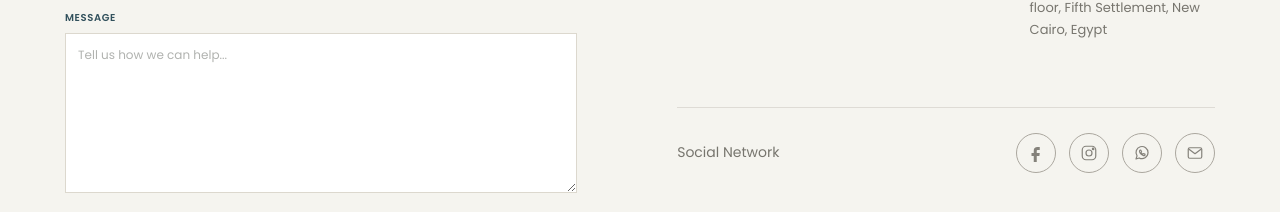
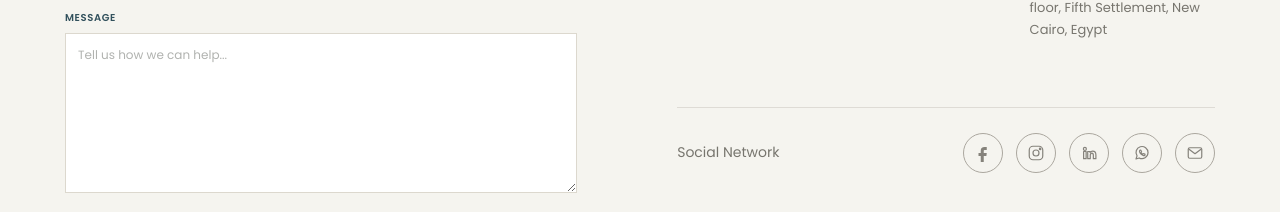
Before and after one commit to WM-cooaporate/IUNU_Website, a React (Vite) app: page /contact in a window 1280 px wide. Shown: the part 837-1049 px from the top of the page. Built offline with nearby package versions, Linux system fonts and the light colour scheme; no server answers.

Commit message:
add linkedin

```diff
--- a/src/pages/Contact/Contact.jsx
+++ b/src/pages/Contact/Contact.jsx
@@ -526,7 +526,21 @@ function Contact() {
                   </svg>
                 </a>
 
+{/* LinkedIn */}
 
+<a
+  href="https://www.linkedin.com/company/iunudevelopments/posts/?feedView=all"
+  target="_blank"
+  rel="noopener noreferrer"
+  aria-label="LinkedIn"
+  className="social-link"
+>
+  <svg viewBox="0 0 24 24">
+    <path d="M6.5 8.5A2 2 0 1 0 6.5 4.5a2 2 0 0 0 0 4Z" />
+    <path d="M4.8 10h3.4v9.5H4.8z" />
+    <path d="M10.2 10h3.2v1.3c.7-1 1.8-1.7 3.5-1.7 3 0 4.3 1.8 4.3 5.1v4.8h-3.4v-4.4c0-1.6 0-2.9-1.9-2.9s-2.2 1.4-2.2 2.9v4.4h-3.4V10Z" />
+  </svg>
+</a>
                 {/* WhatsApp */}
 
                 <a
```
